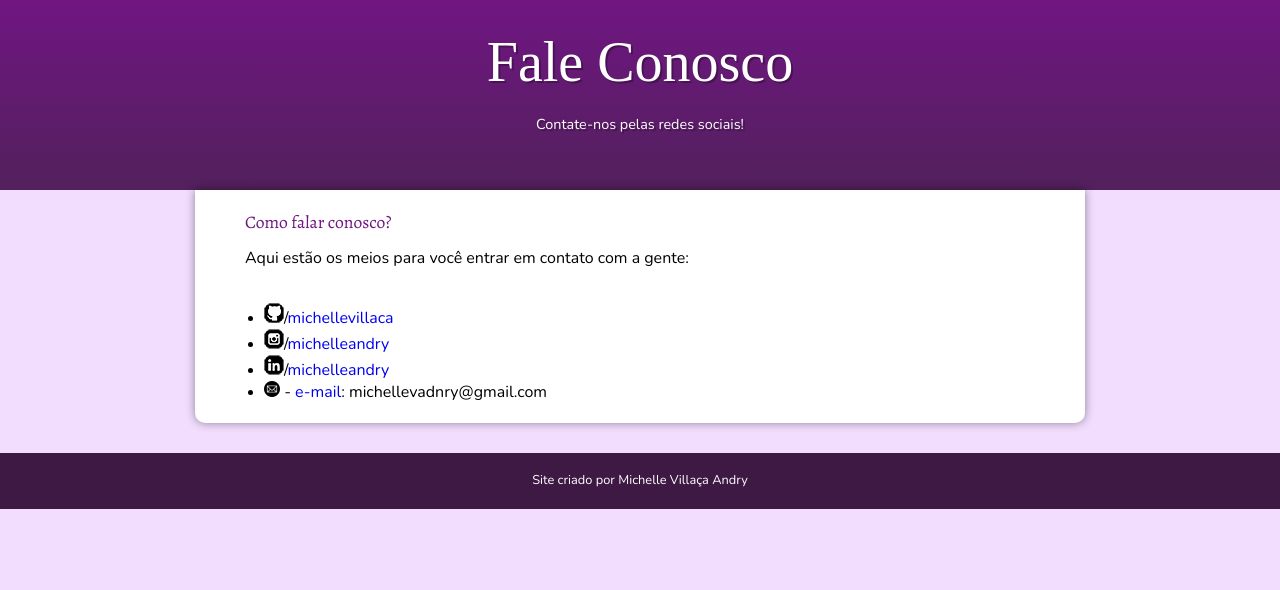
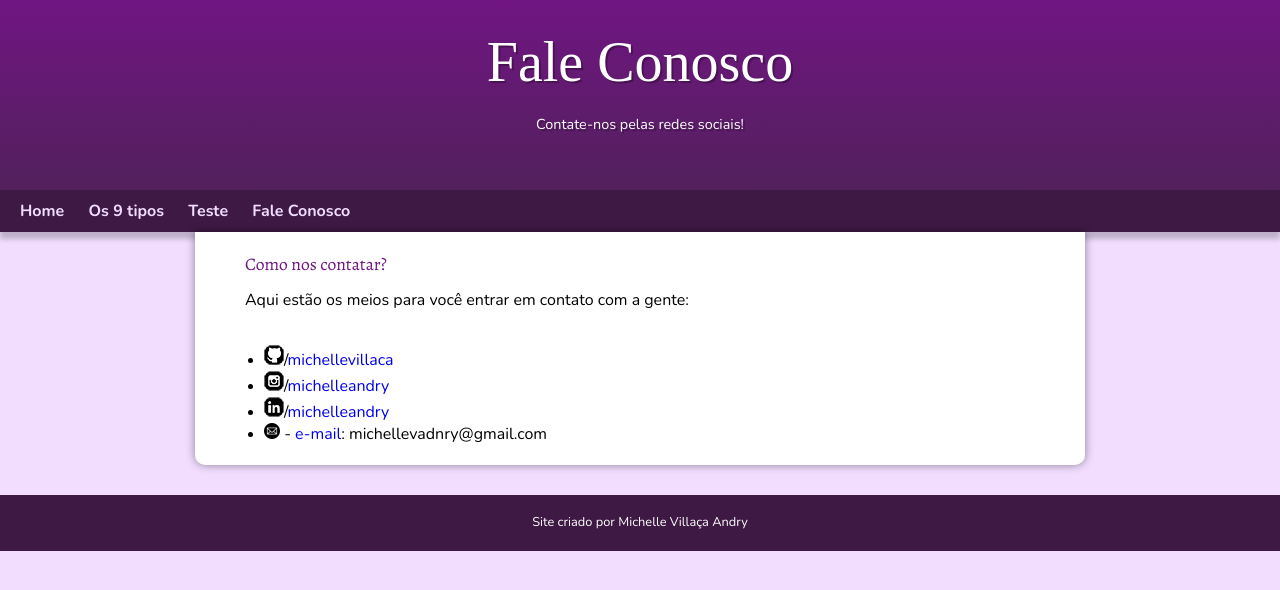
Before and after one commit to michellevillaca/eneagrama, a plain HTML site: page contato.html in a window 1280 px wide. Drawn offline with nearby package versions, Linux system fonts and the light colour scheme; a web font is replaced by a local one.

Commit message:
adição de nav na página fale conosco

```diff
--- a/contato.html
+++ b/contato.html
@@ -12,8 +12,14 @@
         <h1>Fale Conosco</h1>
         <p>Contate-nos pelas redes sociais!</p>
     </header>
+    <nav>
+        <a href="index.html">Home</a>
+        <a href="os9tipos.html">Os 9 tipos</a>
+        <a href="#">Teste</a>
+        <a href="contato.html">Fale Conosco</a>
+    </nav>
     <main>
-        <h2>Como falar conosco?</h2>
+        <h2>Como nos contatar?</h2>
         <p>Aqui estão os meios para você entrar em contato com a gente:</p>
         <ul>
             <li><img class="icon" src="imagens/icone-github.png" alt="ícone GitHub">/<a href="https://github.com/michellevillaca" target="_blank" rel="external">michellevillaca</a></li>
```
